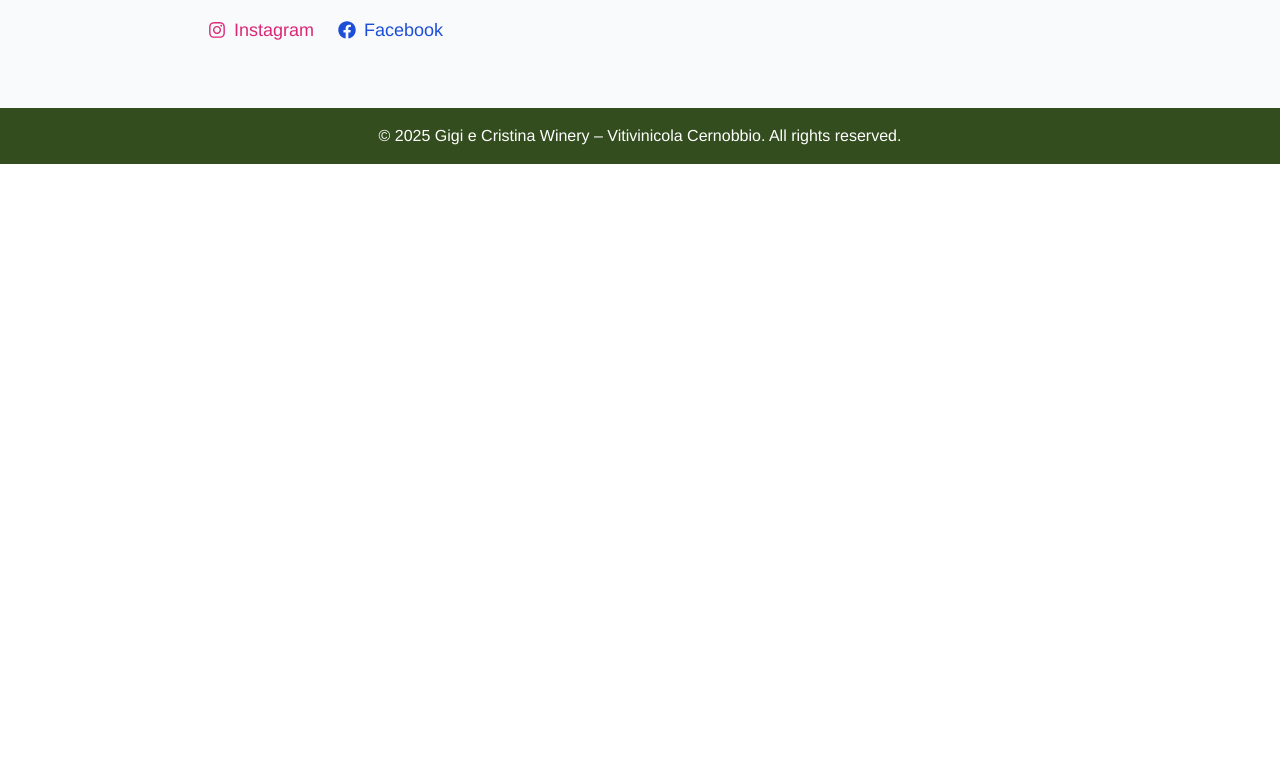
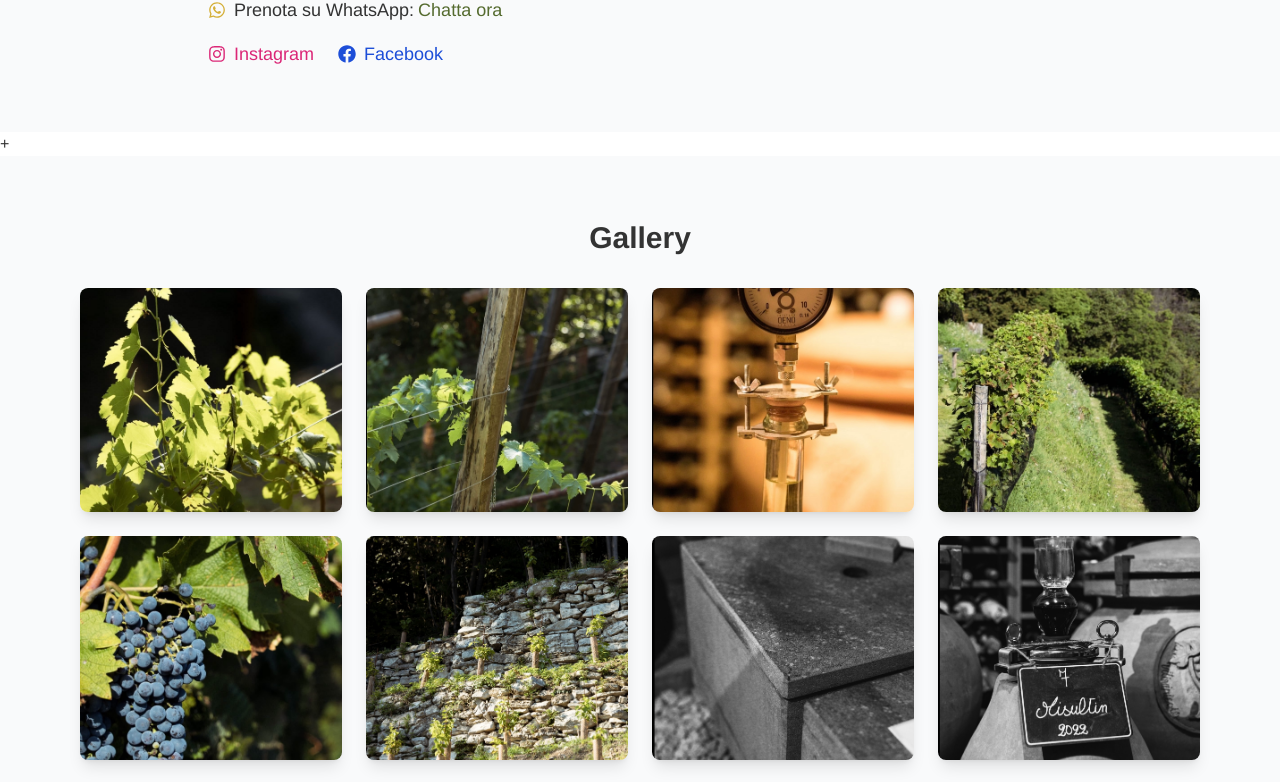
Before and after one commit to Marsmao2/VitivinicolaCernobbio1, a React (Create React App) app: page / in a window 1280 px wide. Shown: the part 2760-3542 px from the top of the page. Before the commit the page ends 2924 px from the top, so only its background shows below. Built offline with nearby package versions, Linux system fonts and the light colour scheme.

Commit message:
Update App.js
Riorganizzo sezioni in App.js: Hero → Esperienze → Contatti → Footer

```diff
--- a/src/App.js
+++ b/src/App.js
@@ -11,9 +11,10 @@ function App() {
     <div className="flex flex-col min-h-screen">
       <Header />
       <Hero />
-      <Gallery />
+-     <Gallery />
       <Experiences />
       <Contact />
++     <Gallery />
       <Footer />
     </div>
   );
```
